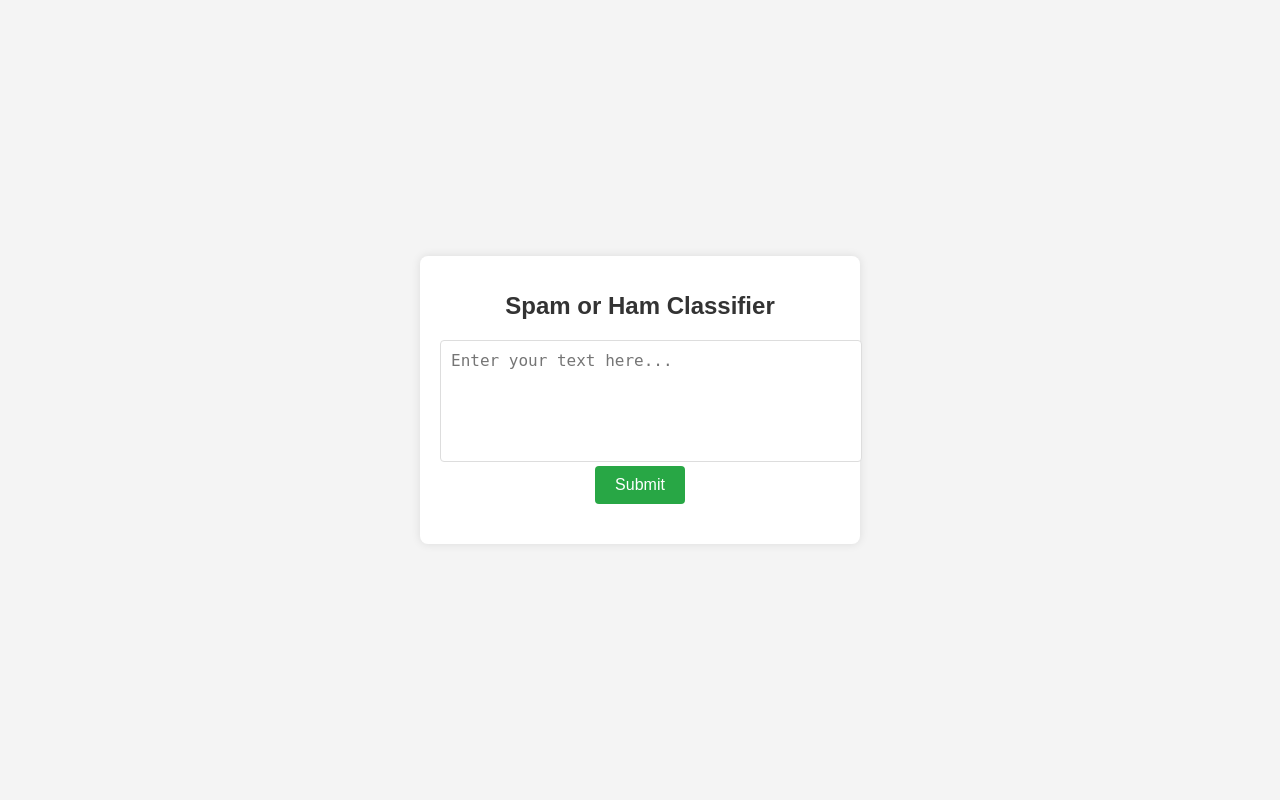
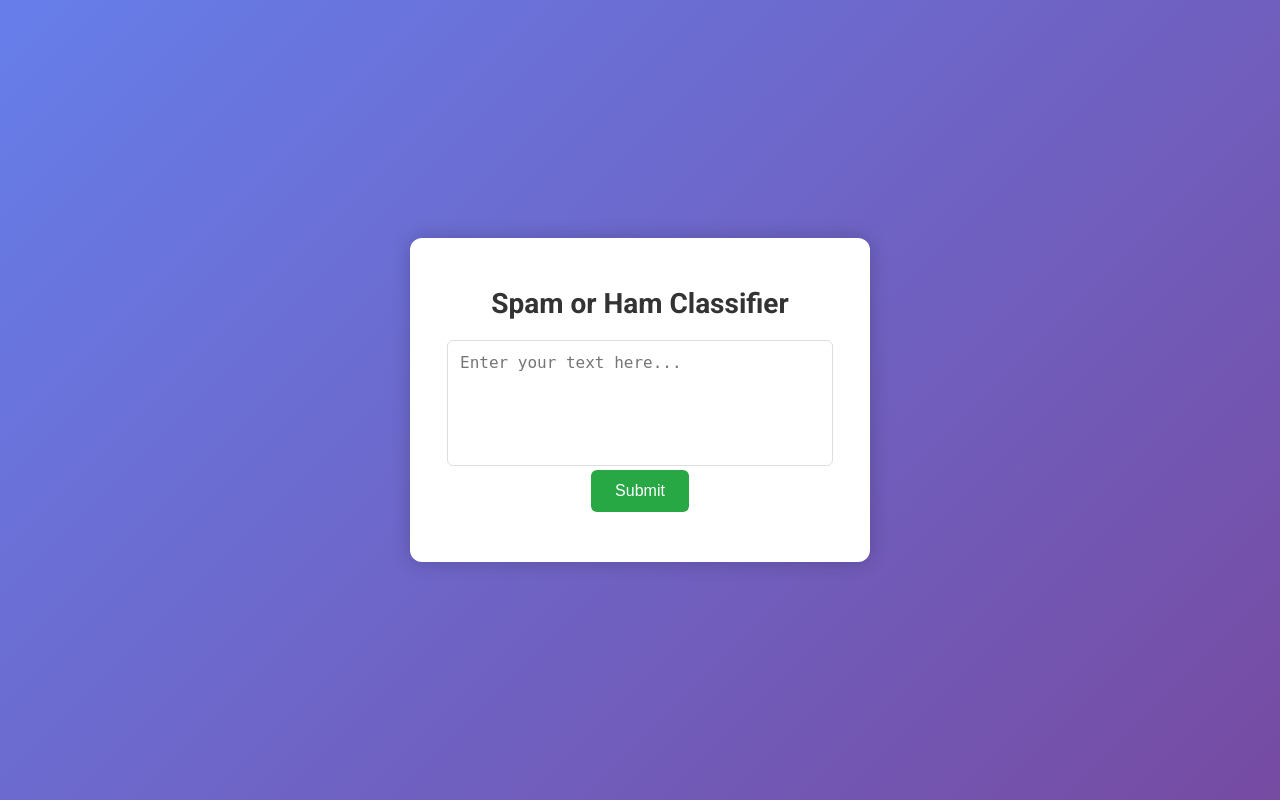
Before and after one commit to Ramachandra-2k96/Spam-Ham-Ai, a Django app: page /app1/ in a window 1280 px wide. Run offline with Django 4.2, Linux system fonts and the light colour scheme; parts of the project's set-up code (start-up, migrations or seed data) failed here and were passed over.

Commit message:
updated css

```diff
--- a/spam_ham_web/app1/templates/app1/index.html
+++ b/spam_ham_web/app1/templates/app1/index.html
@@ -4,29 +4,37 @@
     <meta charset="UTF-8">
     <meta name="viewport" content="width=device-width, initial-scale=1.0">
     <title>Spam or Ham Classifier</title>
+    <link href="https://fonts.googleapis.com/css2?family=Roboto:wght@400;700&display=swap" rel="stylesheet">
     <style>
         body {
-            font-family: Arial, sans-serif;
-            background-color: #f4f4f4;
+            font-family: 'Roboto', sans-serif;
+            background: linear-gradient(135deg, #667eea, #764ba2);
             display: flex;
             justify-content: center;
             align-items: center;
             height: 100vh;
             margin: 0;
+            color: #fff;
         }
 
         .container {
             background: white;
-            padding: 20px;
-            border-radius: 8px;
-            box-shadow: 0 0 10px rgba(0, 0, 0, 0.1);
+            padding: 30px;
+            border-radius: 12px;
+            box-shadow: 0 0 20px rgba(0, 0, 0, 0.2);
             width: 400px;
             text-align: center;
+            color: #333;
+            transition: transform 0.3s ease-in-out;
+        }
+
+        .container:hover {
+            transform: scale(1.05);
         }
 
         h1 {
             margin-bottom: 20px;
-            font-size: 24px;
+            font-size: 28px;
             color: #333;
         }
 
@@ -35,23 +43,30 @@
         }
 
         textarea {
-            width: 100%;
+            width: 90%;
             height: 100px;
-            padding: 10px;
+            padding: 12px;
             border: 1px solid #ddd;
-            border-radius: 4px;
+            border-radius: 6px;
             font-size: 16px;
             resize: none;
+            outline: none;
+            transition: border 0.3s ease;
+        }
+
+        textarea:focus {
+            border-color: #764ba2;
         }
 
         button {
-            padding: 10px 20px;
+            padding: 12px 24px;
             border: none;
             background-color: #28a745;
             color: white;
             font-size: 16px;
-            border-radius: 4px;
+            border-radius: 6px;
             cursor: pointer;
+            transition: background-color 0.3s ease;
         }
 
         button:hover {
@@ -60,7 +75,7 @@
 
         #result {
             margin-top: 20px;
-            font-size: 18px;
+            font-size: 20px;
             font-weight: bold;
         }
 
@@ -118,6 +133,5 @@
             });
         });
     </script>
-
 </body>
 </html>
--- a/spam_ham_web/app1/views.py
+++ b/spam_ham_web/app1/views.py
@@ -39,6 +39,7 @@ def classify_text(request):
         prediction2 = model2.predict(text_vectorized)[0]
         prediction3 = model3.predict(text_vectorized)[0]
         predictions=[prediction1,prediction2,prediction3]
+        print(predictions)
         counter = Counter(predictions)
         most_common_prediction = counter.most_common(1)[0][0]
         return JsonResponse({'result': int(most_common_prediction)})
```
